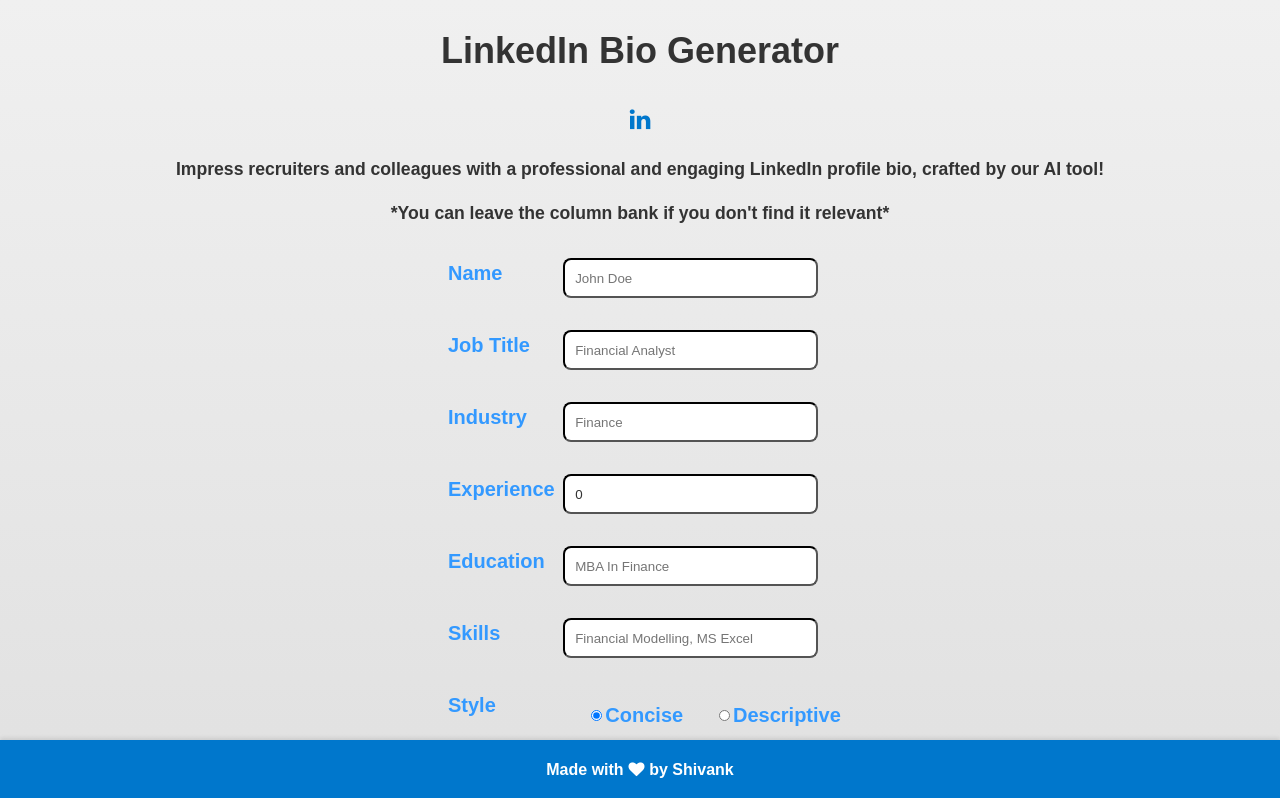
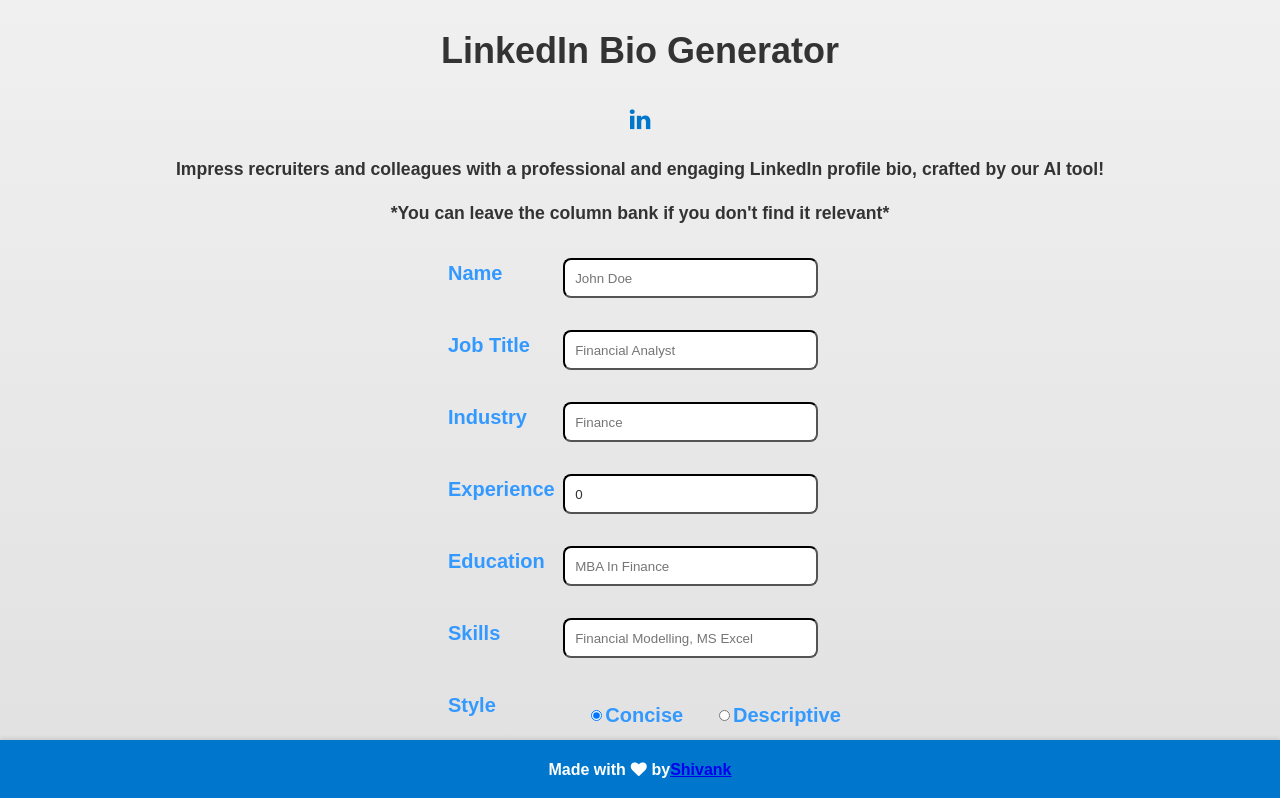
Before and after one commit to Shivank12batra/Linkedin-Bio-Generator, a React (Create React App) app: page / in a window 1280 px wide. Shown: the top 798 px of the page. Built offline with nearby package versions, Linux system fonts and the light colour scheme.

Commit message:
hyperlink added to name

```diff
--- a/src/App.css
+++ b/src/App.css
@@ -133,3 +133,7 @@
     width: 50%;
   }
 }
+
+.name-link {
+  text-decoration-line: underline;
+}
--- a/src/App.js
+++ b/src/App.js
@@ -140,7 +140,7 @@
       <textarea  value={bio} cols={50} rows={10} placeholder='your LinkedIn Bio Will Be Generated Here'></textarea>
       </form>
       <footer className='footer-class'>
-        Made with <span style={{'margin':'0.3rem'}}><i class="fa fa-heart"></i></span> by Shivank
+        Made with <span style={{'margin':'0.3rem'}}><i class="fa fa-heart"></i></span> by <span> <a href='https://github.com/Shivank12batra' className='name-link'>Shivank</a></span>
       </footer>
     </div>
   )
```
